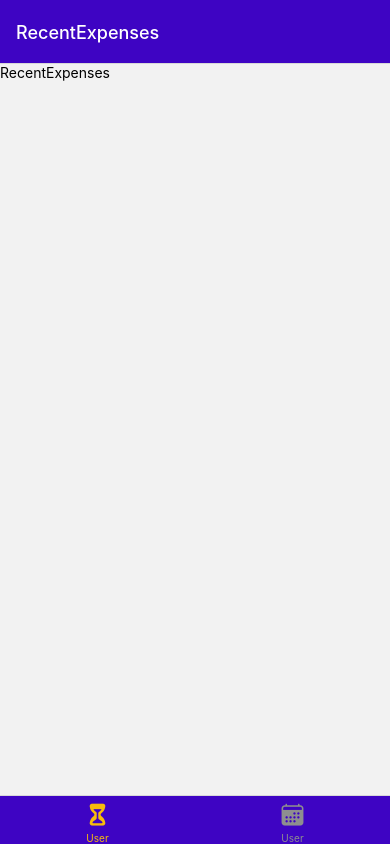
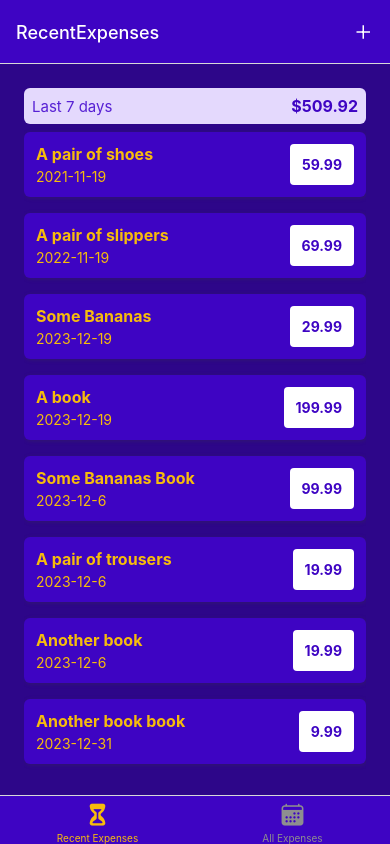
Before and after one commit to Pranavsudha/ExpenseTrackerApp, a React Native app: screen /RecentExpenses in a window 390 px wide. Built offline with nearby package versions, Linux system fonts and the light colour scheme.

Commit message:
total expenses & all expenses done

```diff
--- a/App.tsx
+++ b/App.tsx
@@ -6,10 +6,12 @@
 import { createBottomTabNavigator } from '@react-navigation/bottom-tabs';
 import { createMaterialTopTabNavigator } from '@react-navigation/material-top-tabs';
 import AllExpenses from './app/src/screens/AllExpenses';
+import { Ionicons } from "@expo/vector-icons";
+import { GlobalStyles } from './constants/styles';
+import Iconbutton from './app/src/ui/Iconbutton';
 import RecentExpenses from './app/src/screens/RecentExpenses';
 import ManageExpenses from './app/src/screens/ManageExpenses';
-import { Ionicons } from "@expo/vector-icons";
-import { GlobalStyles } from './constants/styles';
+
 
 const Stack = createNativeStackNavigator();
 const BottomTabs = createBottomTabNavigator();
@@ -19,22 +21,27 @@
 function ExpensesOverview() {
   return (
     <BottomTabs.Navigator
-    screenOptions={{
-      headerStyle:{
-        backgroundColor:GlobalStyles.colors.primary500,
+    screenOptions={({navigation}) => ({
+      headerStyle: {
+        backgroundColor: GlobalStyles.colors.primary500,
       },
-      headerTintColor:'white',
-      tabBarActiveTintColor:GlobalStyles.colors.accent500,
-      tabBarStyle:{
-        backgroundColor:GlobalStyles.colors.primary500
-      }
-    }}
-    >
+      headerTintColor: 'white',
+      tabBarActiveTintColor: GlobalStyles.colors.accent500,
+      tabBarStyle: {
+        backgroundColor: GlobalStyles.colors.primary500,
+      },
+      headerRight: ({ tintColor }) => (
+        <Iconbutton icon="add" size={24} color={tintColor} onPress={() => {
+          navigation.navigate('ManageExpenses')
+        }} />
+      ),
+    })}
+  >
       <BottomTabs.Screen
         name="RecentExpenses"
         component={RecentExpenses}
         options={{
-          tabBarLabel: "User",
+          tabBarLabel: "Recent Expenses",
           tabBarIcon: ({ color, size }) => (
             <Ionicons name="hourglass" size={size} color={color} />
           ),
@@ -48,7 +55,7 @@
         name="AllExpenses"
         component={AllExpenses}
         options={{
-          tabBarLabel: "User",
+          tabBarLabel: "All Expenses",
           tabBarIcon: ({ color, size }) => (
             <Ionicons name="calendar" size={size} color={color} />
           ),
@@ -78,6 +85,11 @@
             component={ManageExpenses}
 
           />
+             <Stack.Screen
+            name="RecentExpenses" // Fix the typo here
+            component={RecentExpenses}
+
+          />
         </Stack.Navigator>
       </NavigationContainer>
     </>
--- /dev/null
+++ b/app/src/components/ExpensesItem.tsx
@@ -0,0 +1,68 @@
+import { StyleSheet, Text, View, Pressable } from "react-native";
+import React from "react";
+import { GlobalStyles } from "../../../constants/styles";
+import { getFormattedDate } from "../../utils/date";
+import { useNavigation } from '@react-navigation/native';
+
+
+
+function ExpensesItem({ description, amount, date }) {
+  const navigation=useNavigation()
+  function expensePressHandler(){
+    navigation.navigate('RecentExpenses')
+  }
+  return (
+    <Pressable onPress={expensePressHandler}>
+      <View style={styles.expenseItem}>
+        <View>
+          <Text style={[styles.textBase,styles.description]}>{description}</Text>
+          <Text style={styles.textBase}>{getFormattedDate(date)}</Text>
+        </View>
+          <View style={styles.amountContainer}>
+            <Text style={styles.amount}>{amount}</Text>
+          </View>
+        </View>
+    </Pressable>
+  );
+}
+
+export default ExpensesItem;
+
+const styles = StyleSheet.create({
+  expenseItem: {
+    padding: 12, //distance to edges
+    marginVertical: 8,
+    backgroundColor:GlobalStyles.colors.primary500,
+    flexDirection:"row",
+    justifyContent:"space-between",
+    borderRadius:6,
+    elevation:3,
+    shadowColor:GlobalStyles.colors.gray500,
+    shadowRadius:4,
+    shadowOffset:{
+        width:1,
+        height:1
+    },
+    shadowOpacity:0.4
+  },
+  textBase:{
+    color:GlobalStyles.colors.accent500,
+  },
+  description:{
+    fontSize:16,
+    marginBottom:4,
+    fontWeight:"bold"
+  },
+  amountContainer:{
+ paddingHorizontal:12,
+ paddingVertical:4,
+ backgroundColor:"white",
+ justifyContent:'center',
+ alignItems:"center",
+ borderRadius:4
+  },
+  amount:{
+    color:GlobalStyles.colors.primary500,
+    fontWeight:'bold'
+  }
+});
--- a/app/src/components/ExpensesList.tsx
+++ b/app/src/components/ExpensesList.tsx
@@ -1,8 +1,9 @@
 import { FlatList, StyleSheet, Text, View } from 'react-native'
 import React from 'react'
+import ExpensesItem from './ExpensesItem'
 
 function renderExpensesItem(itemData){
-return <Text>{itemData.item.description}</Text>
+return <ExpensesItem {...itemData.item}/>
 }
 
 function ExpensesList({expenses}){
--- a/app/src/components/ExpensesOutput.tsx
+++ b/app/src/components/ExpensesOutput.tsx
@@ -21,8 +21,9 @@
         flex:1,
         padding:20,
         backgroundColor:GlobalStyles.colors.primary700,
-
-
+        paddingHorizontal:24,
+        paddingTop:24,
+        paddingBottom:0
     }
 })
 
@@ -31,13 +32,13 @@
         id:'e1',
         description:'A pair of shoes',
         amount:59.99,
-        date:new Date('2021-12-19')
+        date:new Date('2021-11-19')
     },
     {
         id:'e2',
         description:'A pair of slippers',
         amount:69.99,
-        date:new Date('2022-12-19')
+        date:new Date('2022-11-19')
     },
     {
         id:'e3',
@@ -48,7 +49,31 @@
     {
         id:'e4',
         description:'A book',
+        amount:199.99,
+        date:new Date('2023-12-19')
+    },
+    {
+        id:'e5',
+        description:'Some Bananas Book',
         amount:99.99,
-        date:new Date('2023-12-19')
+        date:new Date('2023-12-06')
+    },
+    {
+        id:'e6',
+        description:'A pair of trousers',
+        amount:19.99,
+        date:new Date('2023-12-06')
+    },
+    {
+        id:'e7',
+        description:'Another book',
+        amount:19.99,
+        date:new Date('2023-12-06')
+    },
+    {
+        id:'e8',
+        description:'Another book book',
+        amount:9.99,
+        date:new Date('2023-12-31')
     }
 ]
--- a/app/src/screens/AllExpenses.tsx
+++ b/app/src/screens/AllExpenses.tsx
@@ -4,7 +4,7 @@
 
 function AllExpenses(){
   return (
-    <ExpensesOutput expenses={undefined} expensesPeriod='Total'/>
+    <ExpensesOutput expensesPeriod='Total'/>
   )
 }
 
--- a/app/src/screens/ManageExpenses.tsx
+++ b/app/src/screens/ManageExpenses.tsx
@@ -1,13 +1,14 @@
 import { StyleSheet, Text, View } from 'react-native'
 import React from 'react'
-import ExpensesOutput from '../components/ExpensesOutput'
 
 function ManageExpenses(){
   return (
-   <ExpensesOutput expensesPeriod={"Last 7 days"} expenses={undefined}/>
+    <View>
+      <Text>ManageExpenses</Text>
+    </View>
   )
 }
 
-export default ManageExpenses
+export default  ManageExpenses
 
 const styles = StyleSheet.create({})
--- a/app/src/screens/RecentExpenses.tsx
+++ b/app/src/screens/RecentExpenses.tsx
@@ -1,11 +1,11 @@
 import { StyleSheet, Text, View } from 'react-native'
 import React from 'react'
+import ExpensesOutput from '../components/ExpensesOutput'
 
-function RecentExpenses(){
+function
+RecentExpenses(){
   return (
-    <View>
-      <Text>RecentExpenses</Text>
-    </View>
+   <ExpensesOutput expensesPeriod={"Last 7 days"} expenses={undefined}/>
   )
 }
 
--- /dev/null
+++ b/app/src/ui/Iconbutton.js
@@ -0,0 +1,28 @@
+import { StyleSheet, Text, View,Pressable } from 'react-native'
+import React from 'react'
+import { Ionicons} from '@expo/vector-icons';
+
+function IconButton ({icon,size,color,onPress}){
+  return (
+    <Pressable onPress={onPress} style={({pressed})=>pressed && styles.pressed }>
+      <View style={styles.buttonContainer}>
+         <Ionicons name={icon} color={color} size={size}/>
+      </View>
+    </Pressable>
+
+  )
+}
+
+export default IconButton
+
+const styles = StyleSheet.create({
+    buttonContainer:{
+        borderRadius:24,
+        padding:6,
+        marginHorizontal:8,
+        marginVertical:2,
+    },
+    pressed:{
+        opacity:0.75, //75 percent transparent 25 percent opaque,
+    }
+})
--- /dev/null
+++ b/app/utils/date.js
@@ -0,0 +1,3 @@
+export function getFormattedDate(date){
+    return `${date.getFullYear()}-${date.getMonth()+1}-${date.getDate()}`
+}
```
